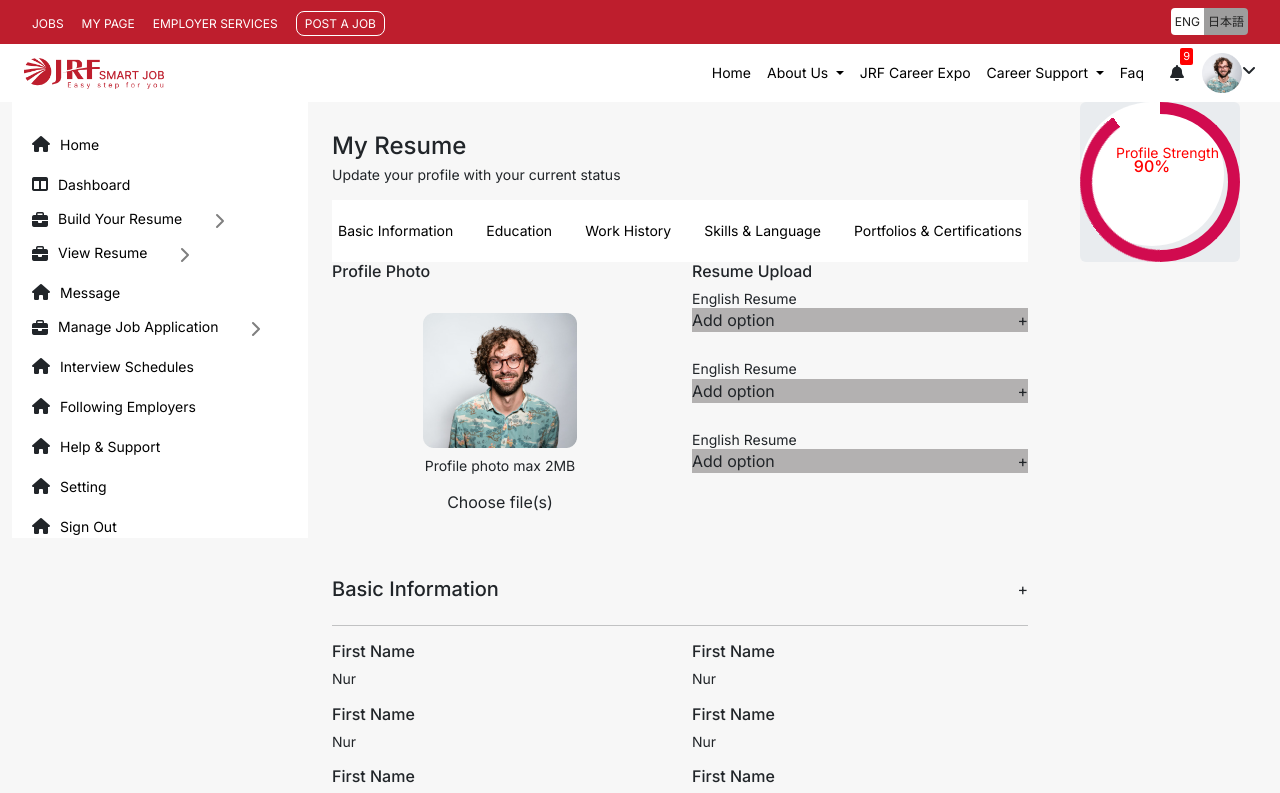
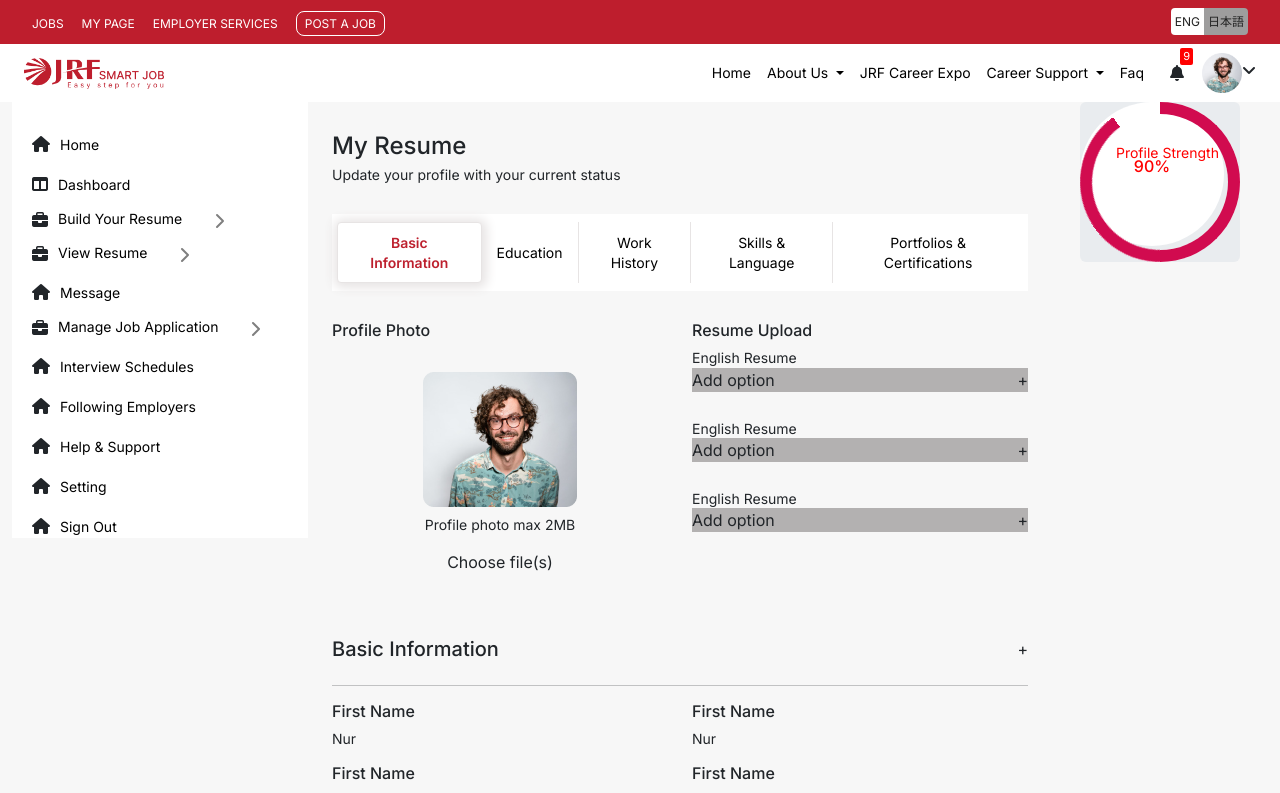
Before and after one commit to Maidulweb/JRF-Test, a Vue app in the folder frontend/: page / in a window 1280 px wide. Shown: the top 793 px of the page. Built offline with nearby package versions, Linux system fonts and the light colour scheme.

Commit message:
accordion header

```diff
--- a/frontend/src/components/Information.vue
+++ b/frontend/src/components/Information.vue
@@ -14,7 +14,7 @@ export default {
       <div class="accordion" id="accordionExample">
         <div class="d-flex justify-content-between information-accodion-header">
           <button
-            class="information-accordion-btn"
+            class="information-accordion-btn active"
             type="button"
             data-bs-toggle="collapse"
             data-bs-target="#collapseOne"
@@ -319,13 +319,30 @@ export default {
 <style>
 .information-accodion-header {
   background: #fff;
-  padding: 20px 0;
+  margin: 30px 0;
+  padding: 0 5px;
 }
 .information-accordion-btn {
   border: 0;
+  border-right: 1px solid #e7e4e4;
   background: transparent;
   font-size: 14px;
   line-height: 19.36px;
+  position: relative;
+  padding: 10px 15px;
+  margin: 8px 0;
+}
+.information-accordion-btn.active,
+.information-accordion-btn:hover {
+  border: 1px solid #e7e4e4;
+  box-shadow: 1px 1px 11px 4px #e7e4e4;
+  border-radius: 4px;
+  background: #fff;
+  color: #bd202e;
+  font-weight: 600;
+}
+.information-accordion-btn:last-child {
+  border-right: 0;
 }
 .resume-upload p {
   padding-bottom: 0;
```
